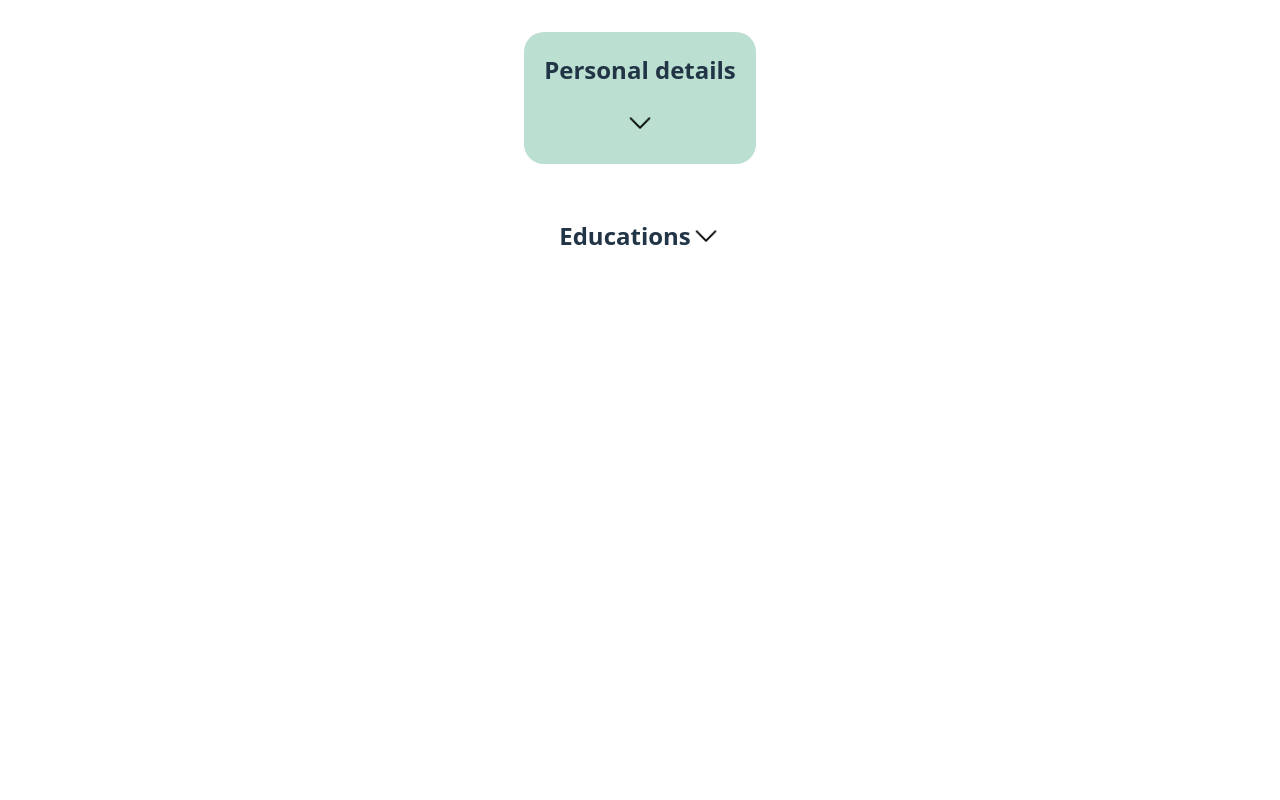
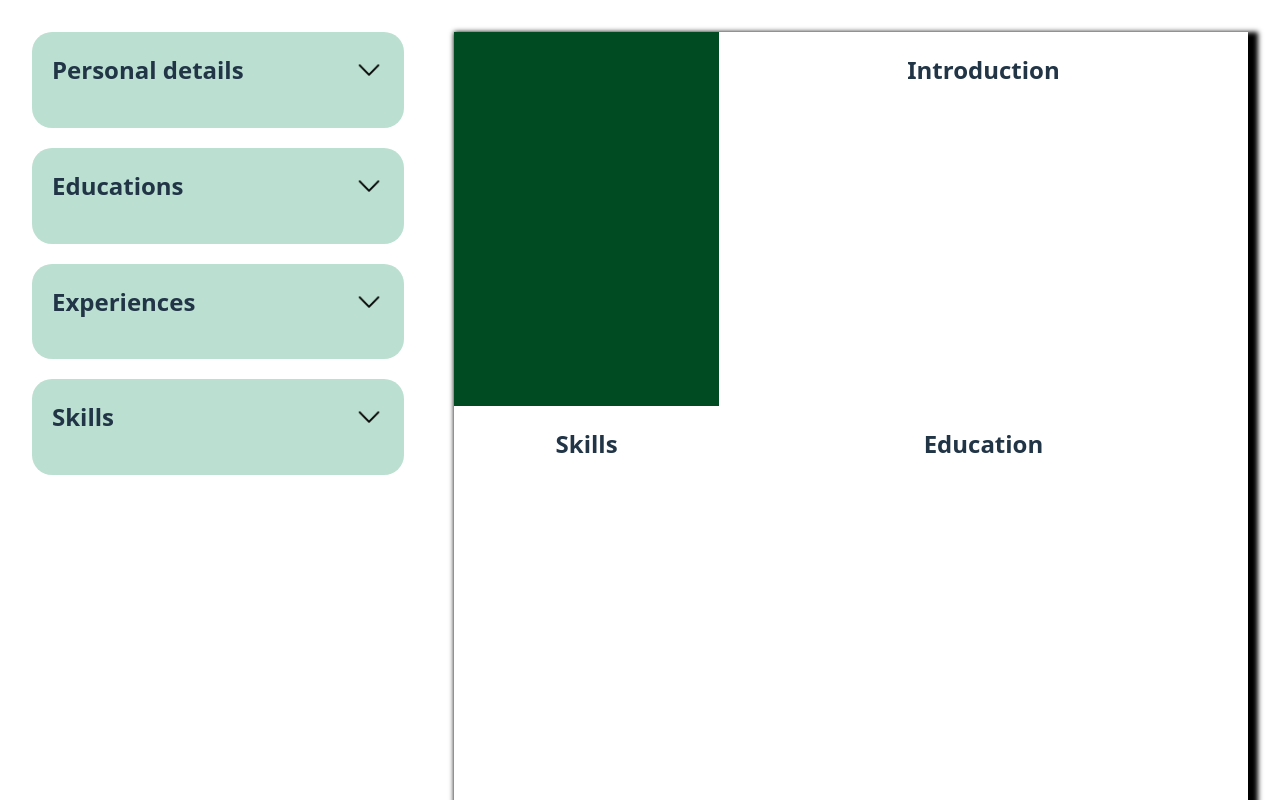
Before and after one commit to Petra-78/cv-app, a React (Vite) app: page / in a window 1280 px wide. Shown: the top 800 px of the page. Built offline with nearby package versions, Linux system fonts and the light colour scheme.

Commit message:
Add classnames and improve layout for display

```diff
--- a/src/App.jsx
+++ b/src/App.jsx
@@ -1,8 +1,14 @@
 import { useState } from "react";
 import PersonalDataForm from "./components/Personal.jsx";
 import PersonalDataDisplay from "./components/PersonalDisplay.jsx";
+import EducationDropdown from "./components/Education.jsx";
+import EducationDisplay from "./components/EducationDisplay.jsx";
+import ExperienceDropdown from "./components/Experience.jsx";
+import Skills from "./components/Skills.jsx";
+import SkillsDisplay from "./components/SkillsDisplay.jsx";
 import "./App.css";
-import EducationDropdown from "./components/Education.jsx";
+
+import ExperienceDisplay from "./components/ExperienceDisplay.jsx";
 
 function App() {
   const [personalData, setPersonalData] = useState({
@@ -13,25 +19,38 @@ function App() {
   });
   const [personalForm, setPersonalForm] = useState(personalData);
 
-  const [educationData, setEducationData] = useState({
-    schoolName: "",
-    degree: "",
-    startDate: "",
-    endDate: "",
-    location: "",
-  });
-  const [educationForm, setEducationForm] = useState(educationData);
+  const [educations, setEducations] = useState([]);
+  const [experiences, setExperiences] = useState([]);
+
+  const [skills, setSkills] = useState([]);
+
   return (
-    <>
+    <div className="main">
+      <div className="forms">
         <PersonalDataForm
           personalData={personalData}
           setPersonalData={setPersonalData}
           personalForm={personalForm}
           setPersonalForm={setPersonalForm}
         />
+
+        <EducationDropdown
+          educations={educations}
+          setEducations={setEducations}
+        />
+        <ExperienceDropdown
+          experiences={experiences}
+          setExperiences={setExperiences}
+        />
+        <Skills skills={skills} setSkills={setSkills} />
+      </div>
+      <div className="preview">
         <PersonalDataDisplay personalForm={personalForm} />
-      <EducationDropdown />
-    </>
+        <SkillsDisplay skills={skills} />
+        <EducationDisplay educations={educations} />
+        <ExperienceDisplay experiences={experiences} />
+      </div>
+    </div>
   );
 }
 
--- a/src/components/Education.jsx
+++ b/src/components/Education.jsx
@@ -22,7 +22,7 @@ function EducationForm({ education, setEducations, handleDelete }) {
 
   return (
     <>
-      <div onClick={() => setIsOpen(!isOpen)}>
+      <div className="innerDropdown" onClick={() => setIsOpen(!isOpen)}>
         <h3>{education.schoolName || "New education"}</h3>
         <button onClick={handleDelete}>Delete</button>
         <img
@@ -125,7 +125,7 @@ export default function EducationDropdown({ educations, setEducations }) {
   };
 
   return (
-    <div>
+    <div className="dropdown">
       <div className="dropdownHeader" onClick={() => setIsOpen(!isOpen)}>
         <h2>Educations</h2>
         <img
@@ -135,7 +135,7 @@ export default function EducationDropdown({ educations, setEducations }) {
         />
       </div>
       {isOpen && (
-        <div>
+        <div className="formContainer">
           {educations.map((edu) => (
             <EducationForm
               key={edu.id}
--- a/src/components/EducationDisplay.jsx
+++ b/src/components/EducationDisplay.jsx
@@ -1,20 +1,19 @@
+import "../styles/Education.css";
+
 export default function EducationDisplay({ educations }) {
   return (
-    <div>
+    <div className="educations">
+      <h2 className="sectionTitle">Education</h2>
       {educations.map((edu) => (
         <div key={edu.id}>
           <p>
-            <strong>School:</strong> {edu.schoolName}
+            {edu.startDate} - {edu.endDate}
           </p>
           <p>
-            <strong>Degree:</strong> {edu.degree}
+            <strong>{edu.schoolName}</strong>
           </p>
-          <p>
-            <strong>Years:</strong> {edu.startDate} - {edu.endDate}
-          </p>
-          <p>
-            <strong>Location:</strong> {edu.location}
-          </p>
+          <p>{edu.location}</p>
+          <p>{edu.degree}</p>
         </div>
       ))}
     </div>
--- a/src/components/Experience.jsx
+++ b/src/components/Experience.jsx
@@ -22,7 +22,7 @@ function ExperienceForm({ experience, setExperiences, handleDelete }) {
 
   return (
     <>
-      <div onClick={() => setIsOpen(!isOpen)}>
+      <div className="innerDropdown" onClick={() => setIsOpen(!isOpen)}>
         <h3>{experience.companyName || "New experience"}</h3>
         <button onClick={handleDelete}>Delete</button>
         <img
@@ -127,7 +127,7 @@ export default function EducationDropdown({ experiences, setExperiences }) {
   };
 
   return (
-    <div>
+    <div className="dropdown">
       <div className="dropdownHeader" onClick={() => setIsOpen(!isOpen)}>
         <h2>Experiences</h2>
         <img
--- a/src/components/ExperienceDisplay.jsx
+++ b/src/components/ExperienceDisplay.jsx
@@ -1,6 +1,9 @@
+import "../styles/Experience.css";
+
 export default function ExperienceDisplay({ experiences }) {
   return (
-    <div>
+    <div className="experience">
+      <h2 className="sectionTitle">Experience</h2>
       {experiences.map((exp) => (
         <div key={exp.id}>
           <p>
--- a/src/components/Personal.jsx
+++ b/src/components/Personal.jsx
@@ -1,6 +1,5 @@
 import { useState } from "react";
 import downArrow from "../assets/down-arrow.png";
-import App from "../App";
 
 export default function PersonalDataForm({
   personalData,
@@ -22,7 +21,7 @@ export default function PersonalDataForm({
 
   return (
     <div className="dropdown">
-      <div onClick={() => setIsOpen(!isOpen)}>
+      <div className="dropdownHeader" onClick={() => setIsOpen(!isOpen)}>
         <h2>Personal details</h2>
         <img
           className={`arrow ${isOpen ? "rotated" : ""}`}
@@ -31,7 +30,7 @@ export default function PersonalDataForm({
         />
       </div>
       {isOpen && (
-        <div>
+        <div className="formContainer">
           <form action="get">
             <label htmlFor="fullName">Full Name</label>
             <input
@@ -77,6 +76,20 @@ export default function PersonalDataForm({
               }
             />
 
+            <label htmlFor="introduction">Introduction</label>
+            <textarea
+              type="text"
+              name="introduction"
+              id="addintroductionress"
+              value={personalForm.introduction}
+              onChange={(e) =>
+                setPersonalForm({
+                  ...personalForm,
+                  introduction: e.target.value,
+                })
+              }
+            />
+
             <div className="buttons">
               <button
                 onClick={(e) => {
--- a/src/components/PersonalDisplay.jsx
+++ b/src/components/PersonalDisplay.jsx
@@ -1,12 +1,19 @@
 import App from "../App";
+import "../styles/Personal.css";
 
 export default function PersonalDataDisplay({ personalForm }) {
   return (
-    <div>
-      <h1>{personalForm.fullName}</h1>
-      <p>{personalForm.email}</p>
-      <p>{personalForm.phone}</p>
-      <p>{personalForm.address}</p>
-    </div>
+    <>
+      <div className="personalDetails">
+        <h2>{personalForm.fullName}</h2>
+        <p>{personalForm.email}</p>
+        <p>{personalForm.phone}</p>
+        <p>{personalForm.address}</p>
+      </div>
+      <div className="introduction">
+        <h2>Introduction</h2>
+        <p className="introduction">{personalForm.introduction}</p>
+      </div>
+    </>
   );
 }
--- a/src/components/SkillsDisplay.jsx
+++ b/src/components/SkillsDisplay.jsx
@@ -1,14 +1,14 @@
-import App from "../App";
+import "../styles/Skills.css";
 
 export default function SkillsDisplay({ skills }) {
   return (
-    <>
-      <h1>Skills:</h1>
+    <div className="skills">
+      <h2 className="sectionTitle">Skills</h2>
       <ul>
         {skills.map((skill) => {
           return <li>{skill.skill}</li>;
         })}
       </ul>
-    </>
+    </div>
   );
 }
```
Lines whose indentation alone changed are shown as unchanged.
